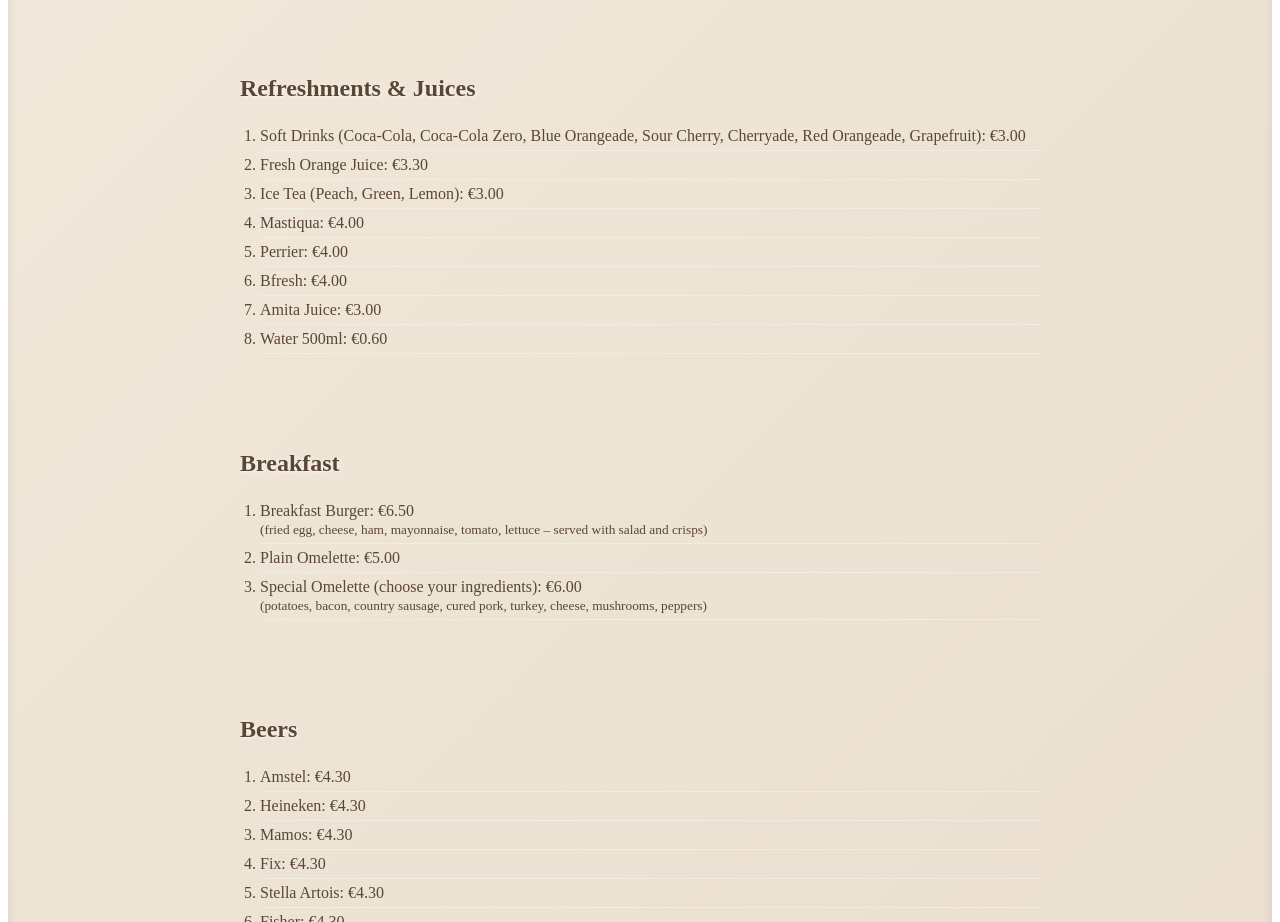
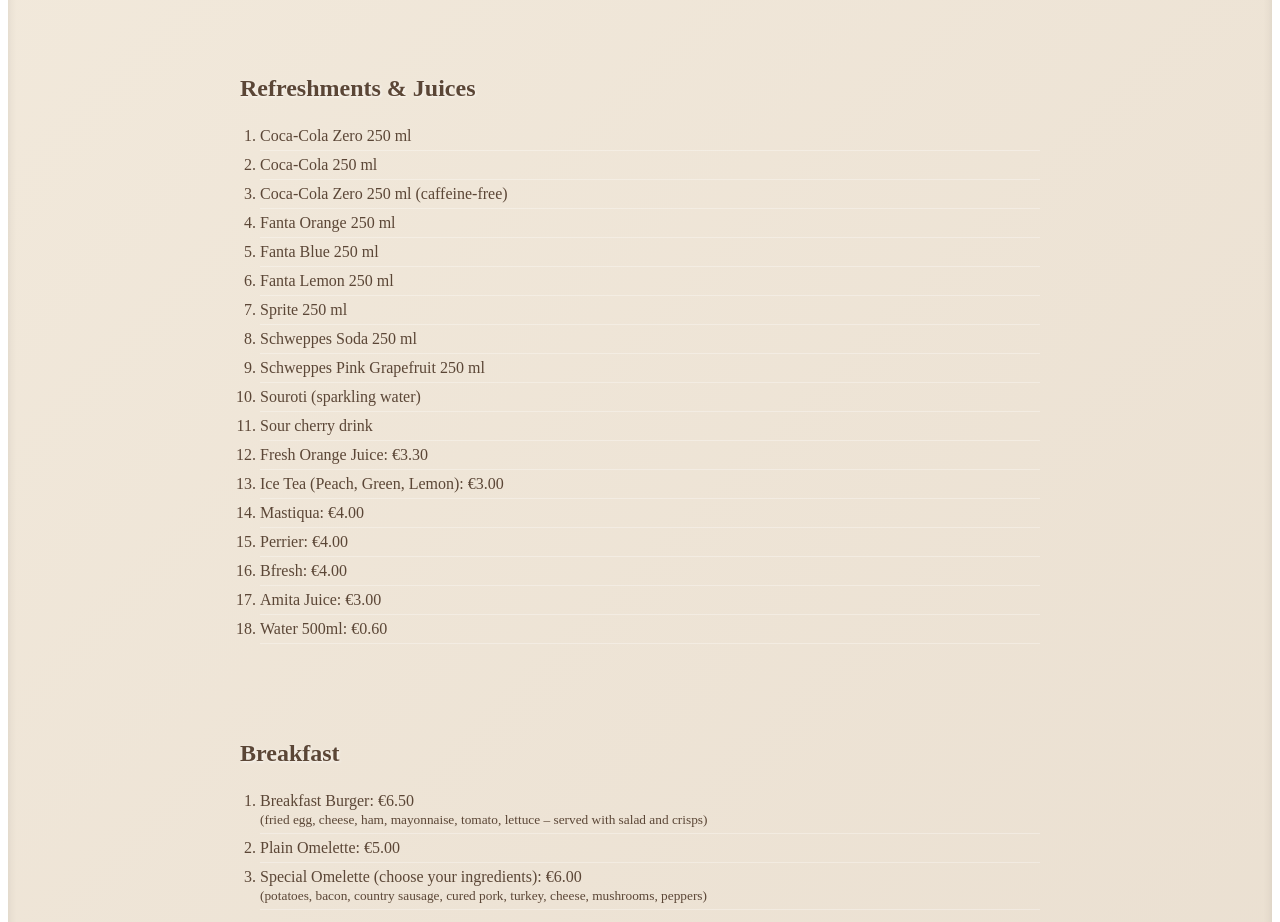
Before and after one commit to nibessis/lotoscafe, a plain HTML site: page index.html in a window 1280 px wide. Shown: the part 3080-4002 px from the top of the page. Drawn offline with nearby package versions, Linux system fonts and the light colour scheme.

Commit message:
Update index.html

```diff
--- a/index.html
+++ b/index.html
@@ -456,12 +456,83 @@
     <h2 data-lang="he" style="display: none;">משקאות קלים ומיצים</h2>
     <h2 data-lang="de" style="display: none;">Erfrischungen & Säfte</h2>
     <ol>
-      <li data-lang="el">Αναψυκτικά (Κόκα Κόλα, Κόκα Κόλα Ζέρο, Μπλε Πορτοκαλάδα, Σουρωτή, Βυσσινάδα, Κόκκινη Πορτοκαλάδα, Γκρέιπφρουτ): €3.00</li>
-      <li data-lang="en" style="display: none;">Soft Drinks (Coca-Cola, Coca-Cola Zero, Blue Orangeade, Sour Cherry, Cherryade, Red Orangeade, Grapefruit): €3.00</li>
-      <li data-lang="fr" style="display: none;">Boissons Gazeuses (Coca-Cola, Coca-Cola Zero, Orangeade Bleue, Cerise Acidulée, Cerise, Orangeade Rouge, Pamplemousse): €3.00</li>
-      <li data-lang="nl" style="display: none;">Frisdranken (Coca-Cola, Coca-Cola Zero, Blauwe Orangeade, Zure Kers, Kers, Rode Orangeade, Grapefruit): €3.00</li>
-      <li data-lang="he" style="display: none;">משקאות קלים (קוקה-קולה, קוקה-קולה זירו, אוראנג'אדה כחולה, דובדבן חמוץ, דובדבן, אוראנג'אדה אדומה, אשכולית): €3.00</li>
-      <li data-lang="de" style="display: none;">Erfrischungsgetränke (Coca-Cola, Coca-Cola Zero, Blaue Orangenlimonade, Sauerkirsche, Kirschlimonade, Rote Orangenlimonade, Grapefruit): €3.00</li>
+ <li data-lang-el="Coca-Cola Zero 250 ml"
+    data-lang-en="Coca-Cola Zero 250 ml"
+    data-lang-fr="Coca-Cola Zéro 250 ml"
+    data-lang-nl="Coca-Cola Zero 250 ml"
+    data-lang-he="קוקה-קולה זירו 250 מ״ל"
+    data-lang-de="Coca-Cola Zero 250 ml"></li>
+
+<li data-lang-el="Coca-Cola 250 ml"
+    data-lang-en="Coca-Cola 250 ml"
+    data-lang-fr="Coca-Cola 250 ml"
+    data-lang-nl="Coca-Cola 250 ml"
+    data-lang-he="קוקה-קולה 250 מ״ל"
+    data-lang-de="Coca-Cola 250 ml"></li>
+
+<li data-lang-el="Coca-Cola Zero 250 ml χωρίς καφεΐνη"
+    data-lang-en="Coca-Cola Zero 250 ml (caffeine-free)"
+    data-lang-fr="Coca-Cola Zéro 250 ml (sans caféine)"
+    data-lang-nl="Coca-Cola Zero 250 ml (cafeïnevrij)"
+    data-lang-he="קוקה-קולה זירו 250 מ״ל (ללא קפאין)"
+    data-lang-de="Coca-Cola Zero 250 ml (koffeinfrei)"></li>
+
+<li data-lang-el="Fanta πορτοκάλι 250 ml"
+    data-lang-en="Fanta Orange 250 ml"
+    data-lang-fr="Fanta Orange 250 ml"
+    data-lang-nl="Fanta Sinaasappel 250 ml"
+    data-lang-he="פנטה תפוז 250 מ״ל"
+    data-lang-de="Fanta Orange 250 ml"></li>
+
+<li data-lang-el="Fanta μπλε 250 ml"
+    data-lang-en="Fanta Blue 250 ml"
+    data-lang-fr="Fanta Bleu 250 ml"
+    data-lang-nl="Fanta Blauw 250 ml"
+    data-lang-he="פנטה כחול 250 מ״ל"
+    data-lang-de="Fanta Blau 250 ml"></li>
+
+<li data-lang-el="Fanta λεμόνι 250 ml"
+    data-lang-en="Fanta Lemon 250 ml"
+    data-lang-fr="Fanta Citron 250 ml"
+    data-lang-nl="Fanta Citroen 250 ml"
+    data-lang-he="פנטה לימון 250 מ״ל"
+    data-lang-de="Fanta Zitrone 250 ml"></li>
+
+<li data-lang-el="Sprite 250 ml"
+    data-lang-en="Sprite 250 ml"
+    data-lang-fr="Sprite 250 ml"
+    data-lang-nl="Sprite 250 ml"
+    data-lang-he="ספרייט 250 מ״ל"
+    data-lang-de="Sprite 250 ml"></li>
+
+<li data-lang-el="Schweppes soda 250 ml"
+    data-lang-en="Schweppes Soda 250 ml"
+    data-lang-fr="Schweppes Soda 250 ml"
+    data-lang-nl="Schweppes Soda 250 ml"
+    data-lang-he="שוופס סודה 250 מ״ל"
+    data-lang-de="Schweppes Soda 250 ml"></li>
+
+<li data-lang-el="Schweppes pink grapefruit 250 ml"
+    data-lang-en="Schweppes Pink Grapefruit 250 ml"
+    data-lang-fr="Schweppes Pamplemousse Rose 250 ml"
+    data-lang-nl="Schweppes Roze Grapefruit 250 ml"
+    data-lang-he="שוופס אשכולית ורודה 250 מ״ל"
+    data-lang-de="Schweppes Pink Grapefruit 250 ml"></li>
+
+<li data-lang-el="Σουρωτή"
+    data-lang-en="Souroti (sparkling water)"
+    data-lang-fr="Souroti (eau gazeuse)"
+    data-lang-nl="Souroti (bruisend water)"
+    data-lang-he="סורוטי (מים מוגזים)"
+    data-lang-de="Souroti (Mineralwasser, mit Kohlensäure)"></li>
+
+<li data-lang-el="Βυσσινάδα"
+    data-lang-en="Sour cherry drink"
+    data-lang-fr="Boisson à la griotte"
+    data-lang-nl="Zure kersendrank"
+    data-lang-he="משקה דובדבן חמוץ"
+    data-lang-de="Sauerkirschgetränk"></li>
+
       <li data-lang="el">Πορτοκάλι Φυσικός: €3.30</li>
       <li data-lang="en" style="display: none;">Fresh Orange Juice: €3.30</li>
       <li data-lang="fr" style="display: none;">Jus d'Orange Frais: €3.30</li>
```
